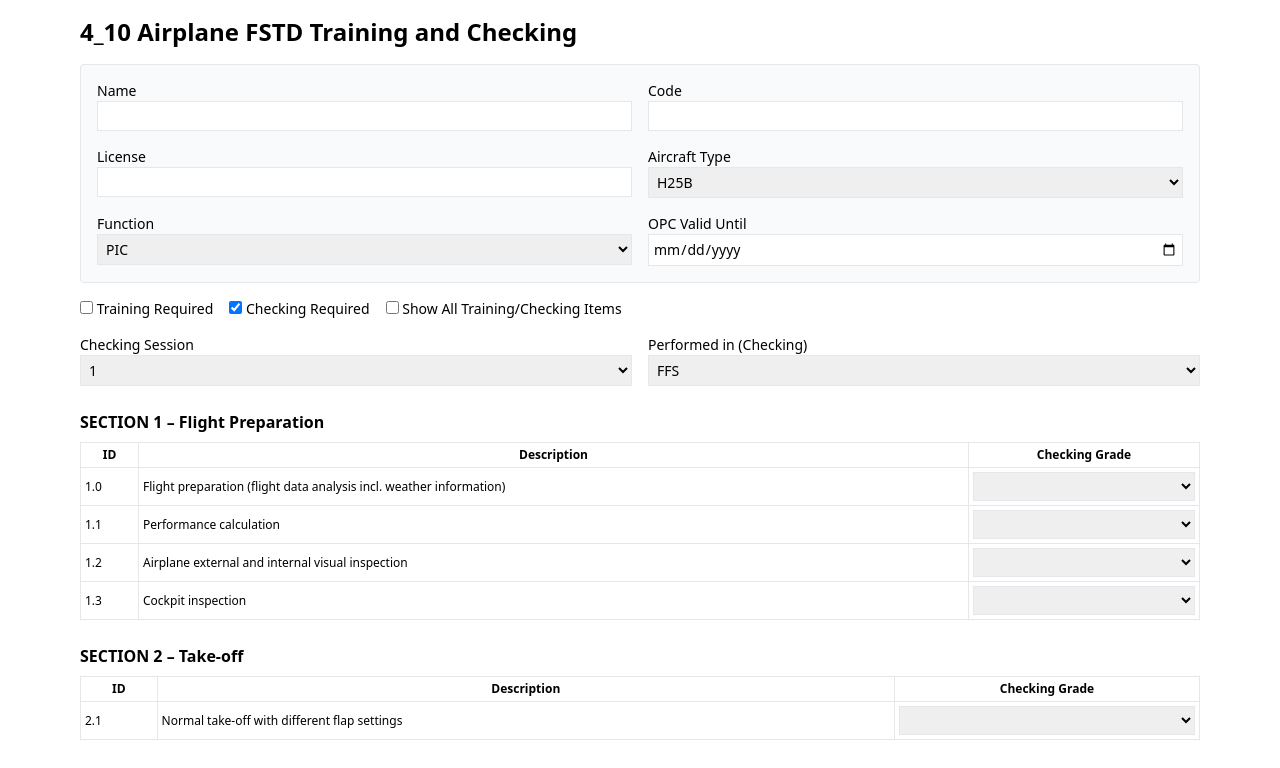
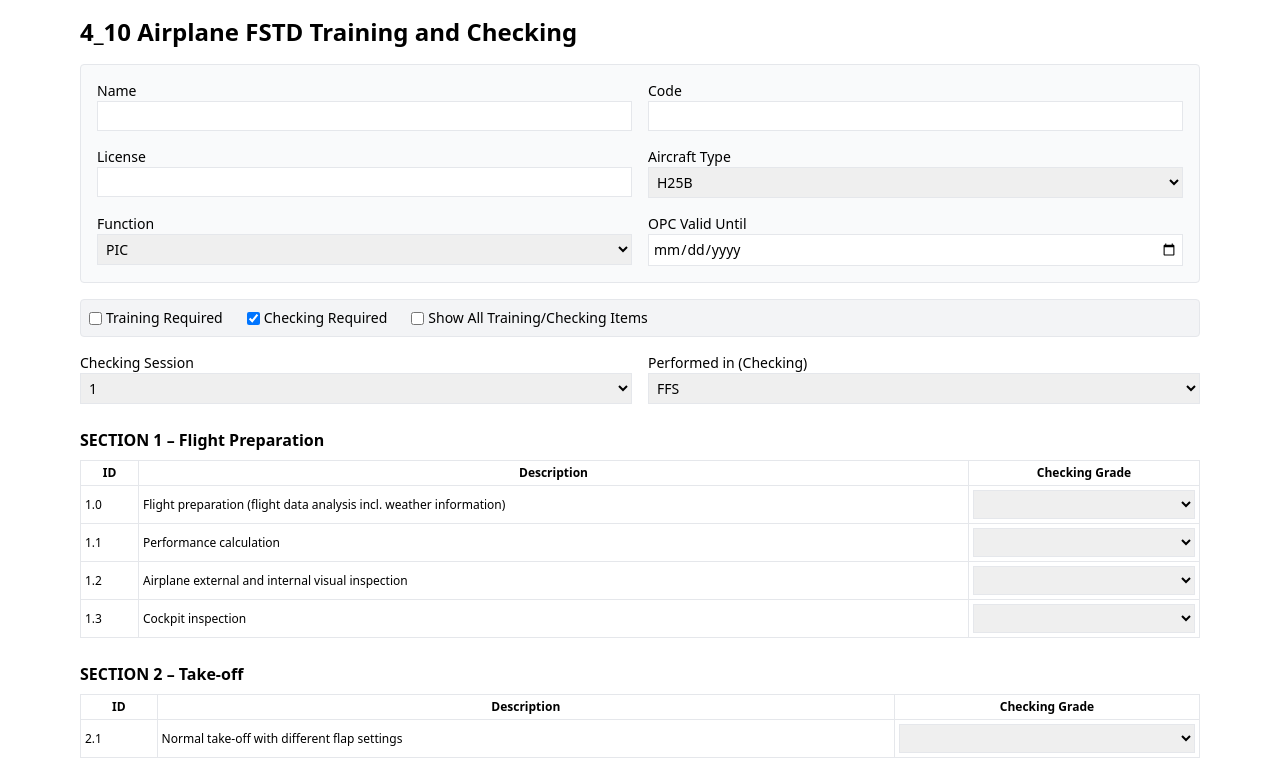
Before and after one commit to Alwis223/training-forms, a React (Create React App) app: page / in a window 1280 px wide. Shown: the top 768 px of the page. Built offline with nearby package versions, Linux system fonts and the light colour scheme.

Commit message:
Update App.js

```diff
--- a/src/App.js
+++ b/src/App.js
@@ -91,11 +91,21 @@ function App() {
           </div>
         </div>
 
-        <div className="flex flex-wrap gap-4 mt-4">
-          <label><input type="checkbox" checked={trainingRequired} onChange={e => setTrainingRequired(e.target.checked)} /> Training Required</label>
-          <label><input type="checkbox" checked={checkingRequired} onChange={e => setCheckingRequired(e.target.checked)} /> Checking Required</label>
-          <label><input type="checkbox" checked={showAdditionalItems} onChange={e => setShowAdditionalItems(e.target.checked)} /> Show All Training/Checking Items</label>
+        <div className="flex flex-wrap items-center gap-6 mt-4 border p-2 rounded bg-gray-100">
+          <label className="flex items-center gap-1">
+          <input type="checkbox" checked={trainingRequired} onChange={e => setTrainingRequired(e.target.checked)} />
+          <span>Training Required</span>
+            </label>
+          <label className="flex items-center gap-1">
+          <input type="checkbox" checked={checkingRequired} onChange={e => setCheckingRequired(e.target.checked)} />
+          <span>Checking Required</span>
+            </label>
+          <label className="flex items-center gap-1">
+          <input type="checkbox" checked={showAdditionalItems} onChange={e => setShowAdditionalItems(e.target.checked)} />
+          <span>Show All Training/Checking Items</span>
+            </label>
         </div>
+
 
         <div className="grid grid-cols-2 gap-4 mt-4">
           {trainingRequired && (
```
